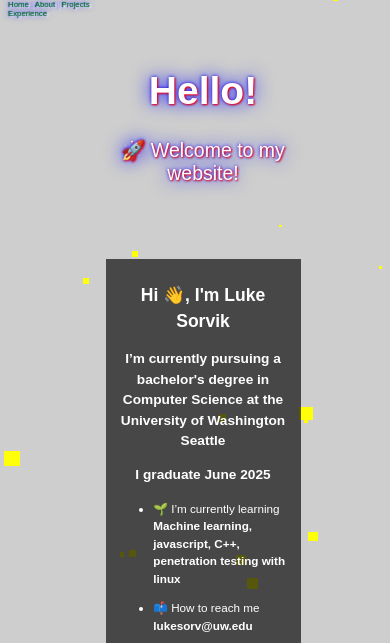
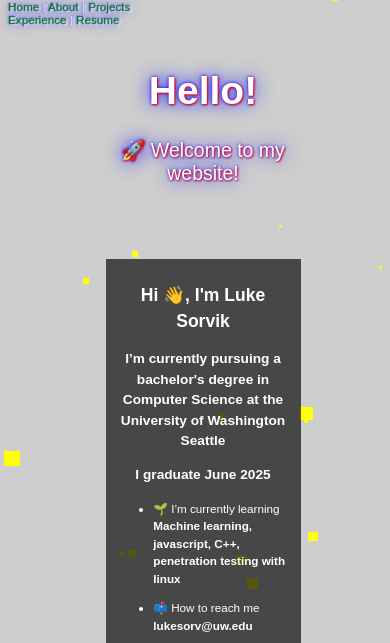
Before and after one commit to lukesorvik/lukesorvik.github.io, a website built with Vite: page index.html in a window 390 px wide. Shown: the top 643 px of the page. Built offline with nearby package versions, Linux system fonts and the light colour scheme; animation ran at ten frames a second; a web font is replaced by a local one.

Commit message:
Added resume, and phone header formatting Had a version where the pdf displayed on the page, but didnt like how it wouldnt resize on the phone, so I did this version instead. I pushed that code to a branch called "unused" just in case i wanted it later.

```diff
--- a/index.html
+++ b/index.html
@@ -20,7 +20,8 @@
         <a href="#projects">Projects</a>
       </div>
       <div class="navbar-row">
-        <a href="#work">Experience</a>
+        <a href="#work">Experience</a> |
+        <a href="resume.pdf">Resume</a>
       </div>
     </nav>
 
--- a/style.css
+++ b/style.css
@@ -114,23 +114,35 @@ blockquote p {
   }
 
   nav {
-    font-size: 2vw;
+    background: transparent;
+    display: flex;
+    justify-content: start;
+    color: rgb(255, 255, 255);
+    text-shadow: 2px 1px 2px rgb(255, 255, 255), 0 0 1em blue, 0 0 0.2em blue;
+    font-size: 3vw;
+    position: fixed;
+    top: 0;
+    width: 100%;
   }
 }
 
 
 /*code to change visited and hovering over links*/
+
 a:link {
   color: green;
   background-color: transparent;
   text-decoration: none;
 }
 
+
+
 a:visited {
   color: rgb(98, 112, 235);
   background-color: transparent;
   text-decoration: none;
 }
+
 
 a:hover {
   color: red;
```
Also changed, not shown: 1 other file.
